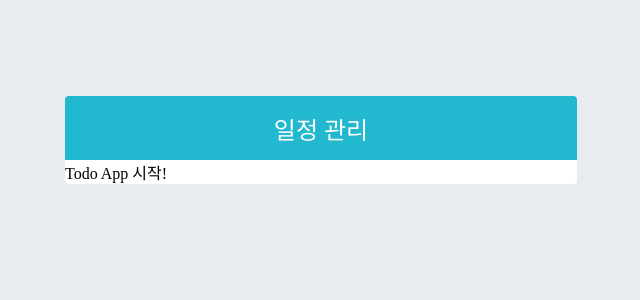
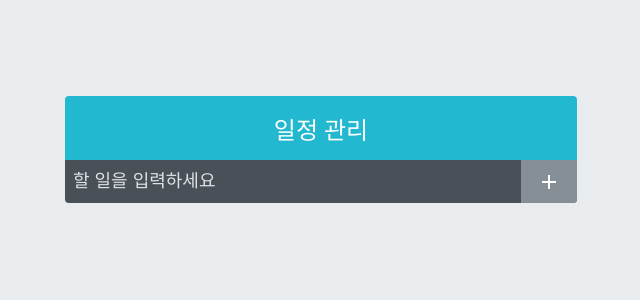
Before and after one commit to HiJiho/todo-app, a React (Create React App) app: page / in a window 1280 px wide. Shown: the top 300 px of the page, without its empty margins (319-959 px from the left). Built offline with nearby package versions, Linux system fonts and the light colour scheme.

Commit message:
TodoInsert UI

```diff
--- a/src/App.js
+++ b/src/App.js
@@ -1,7 +1,12 @@
 import TodoTemplate from './components/TodoTemplate';
+import TodoInsert from './components/TodoInsert';
 
 const App = () => {
-  return <TodoTemplate>Todo App 시작!</TodoTemplate>;
+  return (
+    <TodoTemplate>
+      <TodoInsert />
+    </TodoTemplate>
+  );
 };
 
 export default App;
--- /dev/null
+++ b/src/components/TodoInsert.js
@@ -0,0 +1,15 @@
+import { MdAdd } from 'react-icons/md';
+import './TodoInsert.scss';
+
+const TodoInsert = () => {
+  return (
+    <form className="TodoInsert">
+      <input placeholder="할 일을 입력하세요" />
+      <button type="submit">
+        <MdAdd />
+      </button>
+    </form>
+  );
+};
+
+export default TodoInsert;
--- /dev/null
+++ b/src/components/TodoInsert.scss
@@ -0,0 +1,37 @@
+.TodoInsert {
+  display: flex;
+  background: #495057;
+  input {
+    // TodoInsert 클래스 안에 있는 input 태그 스타일링
+    // 기본 스타일 초기화
+    background: none;
+    outline: none;
+    border: none;
+    padding: 0.5rem;
+    font-size: 1.125rem;
+    line-height: 1.5;
+    color: white;
+    &::placeholder {
+      color: #dee2e6;
+    }
+    // 버튼을 제외한 영역 모두 차지하기
+    flex: 1;
+  }
+  button {
+    // 기본 스타일 초기화
+    background: none;
+    outline: none;
+    border: none;
+    background: #868e96;
+    color: white;
+    padding-left: 1rem;
+    padding-right: 1rem;
+    font-size: 1.5rem;
+    display: flex;
+    align-items: center;
+    transition: 0.1s background ease-in;
+    &:hover {
+      background: #adb5bd;
+    }
+  }
+}
```
